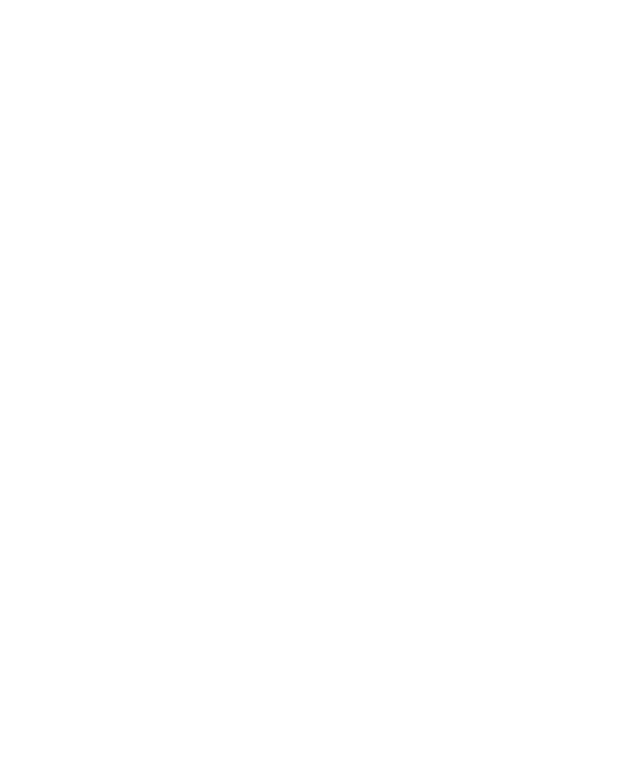
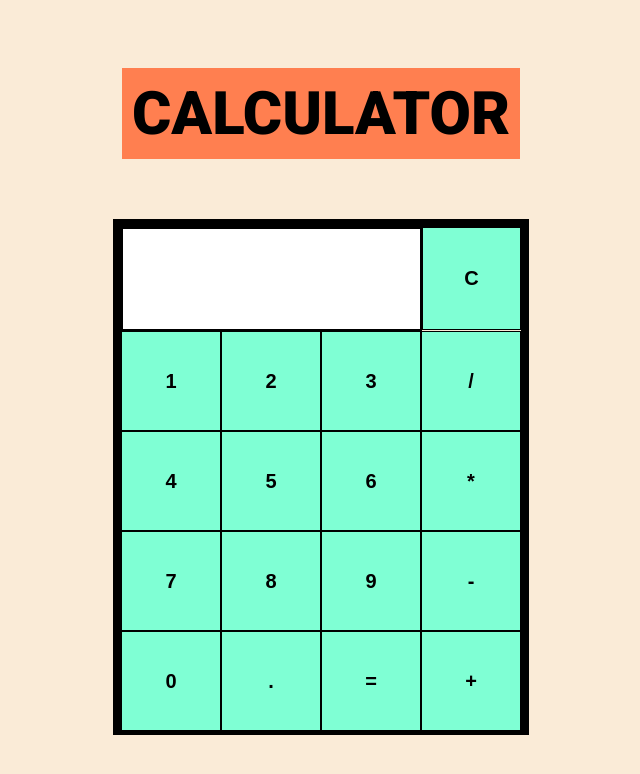
Before and after one commit to ShubhChitkara/Calculator, a plain HTML site: page index.html in a window 1280 px wide. Shown: the whole page, without its empty margins (319-959 px from the left). Drawn offline with Linux system fonts and the light colour scheme.

Commit message:
HTML CSS done

```diff
--- a/index.html
+++ b/index.html
@@ -7,6 +7,37 @@
     <link rel="stylesheet" href="style.css">
 </head>
 <body>
+    <p>CALCULATOR</p>
+    <div class="container">
+        <div class="row1">
+            <div class="text"></div>
+            <button class="clear">C</button>
+        </div>
+        <div class="row2">
+            <button class="one">1</button>
+            <button class="two">2</button>
+            <button class="three">3</button>
+            <button class="divide">/</button>
+        </div>
+        <div class="row3">
+            <button class="four">4</button>
+            <button class="five">5</button>
+            <button class="six">6</button>
+            <button class="multiply">*</button>
+        </div>
+        <div class="row4">
+            <button class="seven">7</button>
+            <button class="eight">8</button>
+            <button class="nine">9</button>
+            <button class="minus">-</button>
+        </div>
+        <div class="row5">
+            <button class="zero">0</button>
+            <button class="dot">.</button>
+            <button class="equalsto">=</button>
+            <button class="plus">+</button>
+        </div>
+    </div>
     <script src="server.js"></script>
 </body>
 </html>
--- a/style.css
+++ b/style.css
@@ -0,0 +1,48 @@
+@import url('https://fonts.googleapis.com/css2?family=Roboto:ital,wght@0,100..900;1,100..900&display=swap');
+
+body{
+    display: flex;
+    flex-direction: column;
+    justify-content: center;
+    align-items: center;
+    background-color: antiquewhite;
+}
+p{
+    text-align: center;
+    font-family: "Roboto", serif;
+    font-size: 60px;
+    font-weight: 900;
+    background-color: coral;
+    padding: 10px 10px;
+}
+.container{
+    display: flex;
+    height: 500px;
+    width: 400px;
+    flex-direction: column;
+    border: 8px solid black;
+}
+.text{
+    height: 100px;
+    width: 300px;
+    border: 2px solid black;
+    background-color: white;
+}
+.row1,.row2,.row3,.row4,.row5{
+    display: flex;
+}
+button{
+    height: 100px;
+    width: 100px;
+    background-color: aquamarine;
+    border: 1px solid black;
+    font-weight: 900;
+    font-size: 20px;
+}
+
+.clear{
+    height: 103px;
+}
+button:hover{
+    cursor: pointer;
+}
```
